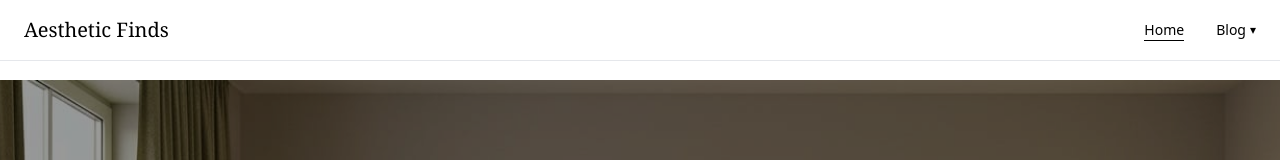
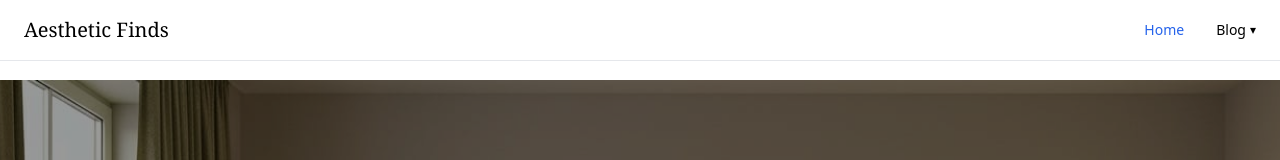
Before and after one commit to muasyamuthengi-gif/aestheticfindsbyanna, a Next.js app: page / in a window 1280 px wide. Shown: the top 160 px of the page. Built offline with nearby package versions, Linux system fonts and the light colour scheme; a web font is replaced by a local one.

Commit message:
Update Navbar.js

```diff
--- a/app/components/Navbar.js
+++ b/app/components/Navbar.js
@@ -22,9 +22,7 @@ export default function Navbar() {
   }, []);
 
   const isActive = (path) => pathname === path;
-
-  const isBlogActive =
-    pathname.startsWith("/blog");
+  const isBlogActive = pathname.startsWith("/blog");
 
   return (
     <nav className="fixed top-0 left-0 w-full z-50 bg-white/80 backdrop-blur border-b">
@@ -37,11 +35,12 @@ export default function Navbar() {
 
         {/* Links */}
         <div className="flex gap-8 text-sm font-medium items-center">
+
           {/* Home */}
           <Link
             href="/"
-            className={`hover:text-gray-600 ${
-              isActive("/") ? "text-black border-b border-black" : ""
+            className={`hover:text-blue-600 ${
+              isActive("/") ? "text-blue-600" : "text-black"
             }`}
           >
             Home
@@ -51,8 +50,8 @@ export default function Navbar() {
           <div className="relative" ref={dropdownRef}>
             <button
               onClick={() => setBlogOpen(!blogOpen)}
-              className={`hover:text-gray-600 flex items-center gap-1 ${
-                isBlogActive ? "text-black border-b border-black" : ""
+              className={`hover:text-blue-600 flex items-center gap-1 ${
+                isBlogActive ? "text-blue-600" : "text-black"
               }`}
             >
               Blog
@@ -70,7 +69,9 @@ export default function Navbar() {
                 <Link
                   href="/blog/slow-living"
                   className={`block px-4 py-3 hover:bg-gray-100 ${
-                    pathname === "/blog/slow-living" ? "font-semibold" : ""
+                    pathname === "/blog/slow-living"
+                      ? "text-blue-600 font-medium"
+                      : "text-black"
                   }`}
                   onClick={() => setBlogOpen(false)}
                 >
@@ -80,7 +81,9 @@ export default function Navbar() {
                 <Link
                   href="/blog/cozy-corners"
                   className={`block px-4 py-3 hover:bg-gray-100 ${
-                    pathname === "/blog/cozy-corners" ? "font-semibold" : ""
+                    pathname === "/blog/cozy-corners"
+                      ? "text-blue-600 font-medium"
+                      : "text-black"
                   }`}
                   onClick={() => setBlogOpen(false)}
                 >
```
